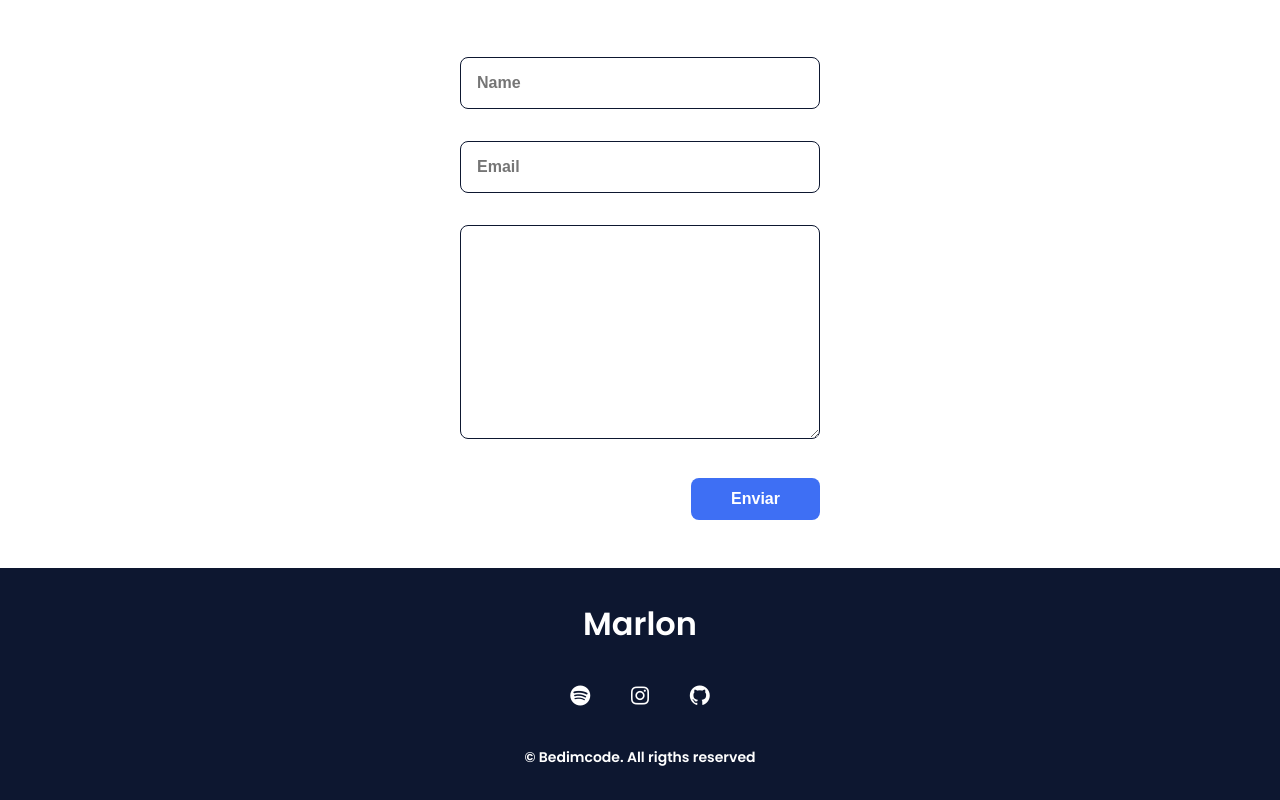
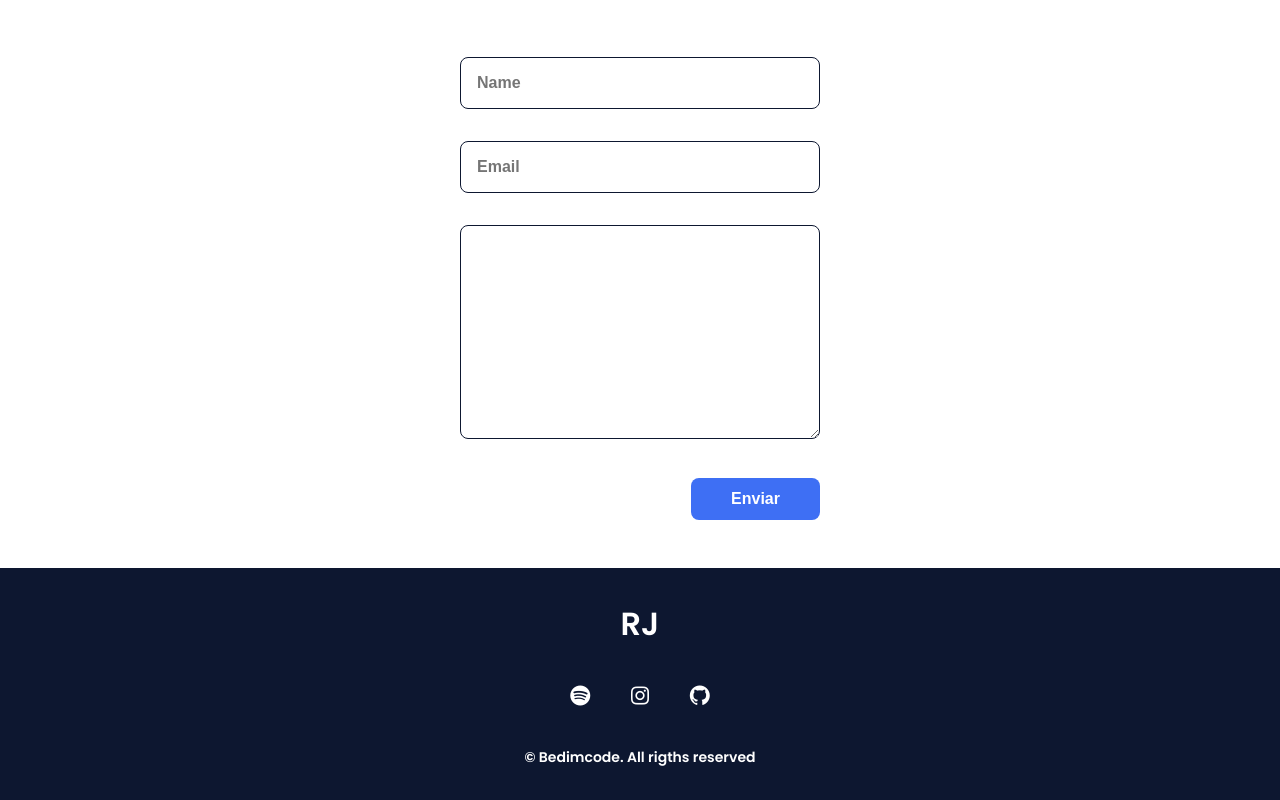
Before and after one commit to KyronJin/RJ_Portofolio.40, a plain HTML site: page index.html in a window 1280 px wide. Shown: the part 3099-3899 px from the top of the page. Drawn offline with nearby package versions, Linux system fonts and the light colour scheme.

Commit message:
Update index.html

```diff
--- a/index.html
+++ b/index.html
@@ -193,7 +193,7 @@
 
         <!--===== FOOTER =====-->
         <footer class="footer">
-            <p class="footer__title">Marlon</p>
+            <p class="footer__title">RJ</p>
             <div class="footer__social">
                 <a href="https://open.spotify.com/user/31dprq47whxnpkembhy6c3u5wjkm?si=mNY690uURt-KhEwa9aNN5g" class="footer__icon"><i class='bx bxl-spotify' ></i></a>
                 <a href="https://www.instagram.com/m.rj_08?igsh=bmt5cHRlNnBweXp4" class="footer__icon"><i class='bx bxl-instagram' ></i></a>
```
